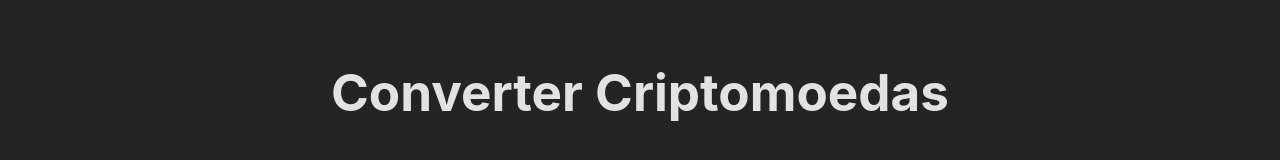
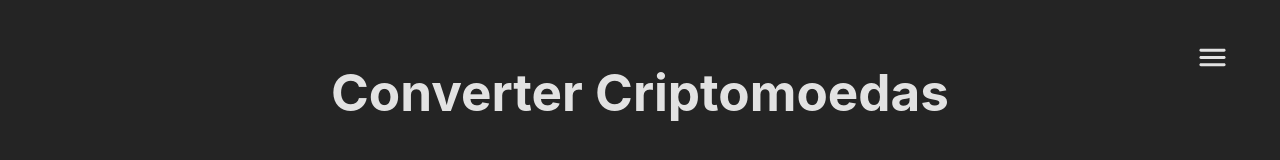
Before and after one commit to PauloGoncalvesDev/Cryptocurrency_Converter, a React (Vite) app: page / in a window 1280 px wide. Shown: the top 160 px of the page. Built offline with nearby package versions, Linux system fonts and the light colour scheme.

Commit message:
TAREFA_2 - Criação de menu - Criado MenuFormItem responsável por apresentar o menu - Menu contém opções de visitar o Projeto e a API usada - Criada interface para criação de menu - Criada folha de estilos css

```diff
--- /dev/null
+++ b/src/components/MenuItem/MenuFormItem.tsx
@@ -0,0 +1,60 @@
+import React from "react";
+import MenuRoundedIcon from "@mui/icons-material/MenuRounded";
+import LaunchRoundedIcon from "@mui/icons-material/LaunchRounded";
+import { Menu, MenuItem } from "@mui/material";
+import "./menuformitem.css";
+
+const options: IOptionsMenu[] = [
+  {
+    name: "Projeto",
+    link: "https://github.com/PauloGoncalvesDev/Cryptocurrency_Converter",
+  },
+  {
+    name: "API CoinGecko",
+    link: "https://www.coingecko.com/pt/api",
+  },
+];
+
+function MenuFormItem() {
+  const [openMenu, setOpenMenu] = React.useState<Element | null>(null);
+  const open: boolean = Boolean(openMenu);
+
+  const handleClick = (event: React.MouseEvent<Element>) => {
+    setOpenMenu(event.currentTarget);
+  };
+
+  const handleClose = () => {
+    setOpenMenu(null);
+  };
+
+  return (
+    <>
+      <MenuRoundedIcon
+        id="menu-item"
+        fontSize="large"
+        aria-label="more"
+        aria-controls={open ? "menu-item" : undefined}
+        aria-expanded={open ? "true" : undefined}
+        aria-haspopup="true"
+        onClick={handleClick}
+      />
+      <Menu
+        id="long-menu"
+        MenuListProps={{ "aria-labelledby": "menu-item" }}
+        anchorEl={openMenu}
+        open={open}
+        onClose={handleClose}
+      >
+        {options.map((option, index) => (
+          <MenuItem key={index}>
+            <a href={option.link} target="_blank">
+              {option.name} <LaunchRoundedIcon style={{ fontSize: "15px" }} />
+            </a>
+          </MenuItem>
+        ))}
+      </Menu>
+    </>
+  );
+}
+
+export default MenuFormItem;
--- /dev/null
+++ b/src/components/MenuItem/menuformitem.css
@@ -0,0 +1,11 @@
+#menu-item {
+  cursor: pointer;
+  position: absolute;
+  right: 50px;
+  top: 40px;
+}
+
+#long-menu a {
+  text-decoration: none;
+  color: #333333;
+}
--- a/src/pages/Home.tsx
+++ b/src/pages/Home.tsx
@@ -1,10 +1,14 @@
+import Menu from "../components/MenuItem/MenuFormItem";
 import Form from "../components/Form/Form";
 
 function Home() {
   return (
     <>
-      <h1>Converter Criptomoedas</h1>
-      <Form />
+      <Menu />
+      <div>
+        <h1>Converter Criptomoedas</h1>
+        <Form />
+      </div>
     </>
   );
 }
--- /dev/null
+++ b/src/types/IOptionsMenu.ts
@@ -0,0 +1,4 @@
+interface IOptionsMenu {
+  name: React.ReactNode;
+  link: string;
+}
```
